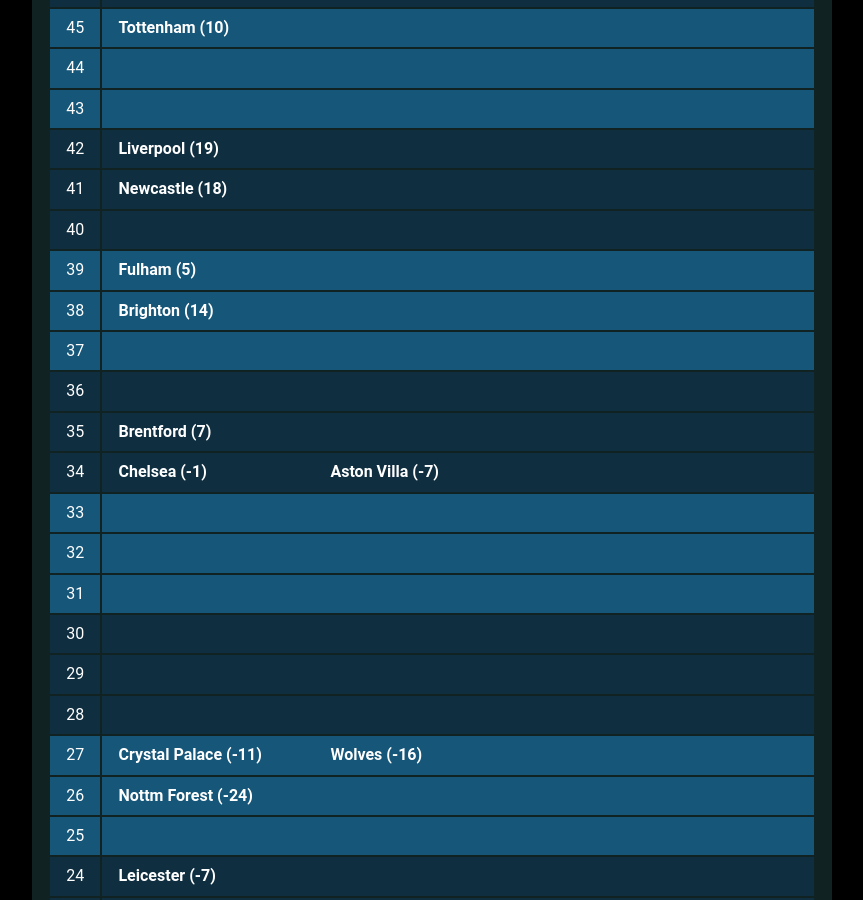
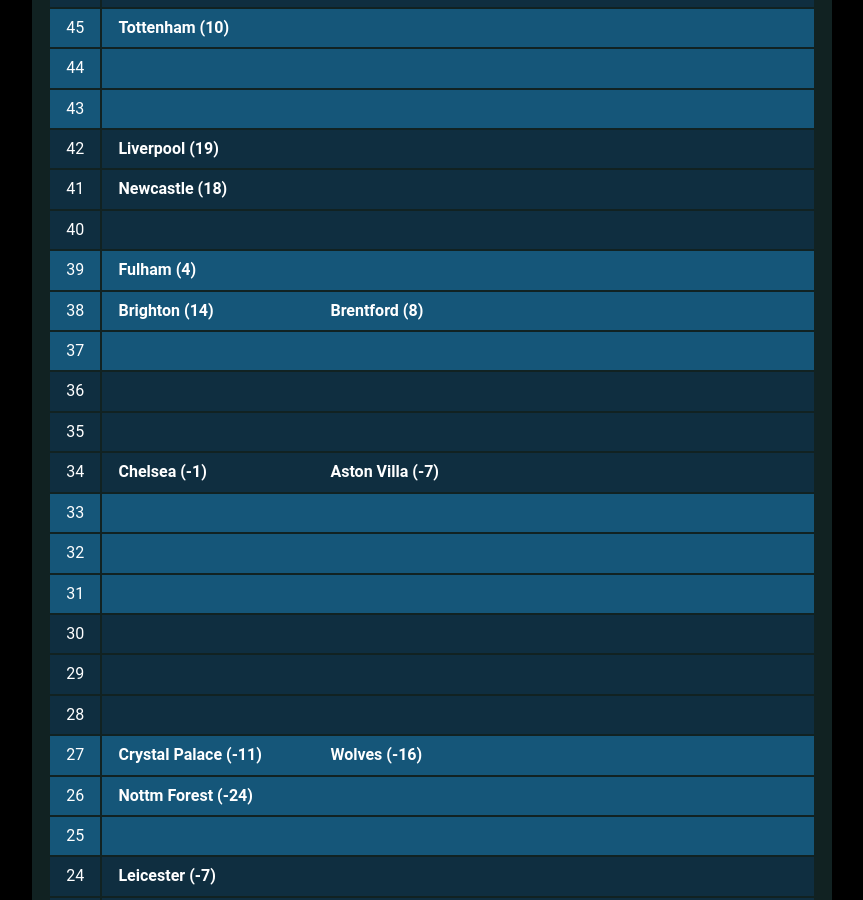
Before and after one commit to muru/muru.github.io, a Jekyll site: the page built from resources.md, in a window 1280 px wide and 900 px high, scrolled down 2204 px. Shown: the whole window, without its empty margins (208-1071 px from the left). Built offline with Jekyll 4.4.1, drawn with Linux system fonts in a browser that asks for light colours; some web fonts are replaced; some of the changed text lies outside the part shown.

Commit message:
updated cann-table: Fri 10 Mar 02:34:38 JST 2023

```diff
--- a/cann-table.html
+++ b/cann-table.html
@@ -129,13 +129,14 @@
 	<tr class="cann-row-1">
 		<td class="cann-point"> 39 </td>
 		<td class="cann-clubs">
-			<span class="club-name"> Fulham (5) </span>
+			<span class="club-name"> Fulham (4) </span>
 		</td>
  	</tr>
 	<tr class="cann-row-1">
 		<td class="cann-point"> 38 </td>
 		<td class="cann-clubs">
 			<span class="club-name"> Brighton (14) </span>
+			<span class="club-name"> Brentford (8) </span>
 		</td>
  	</tr>
 	<tr class="cann-row-1">
@@ -151,7 +152,6 @@
 	<tr class="cann-row-2">
 		<td class="cann-point"> 35 </td>
 		<td class="cann-clubs">
-			<span class="club-name"> Brentford (7) </span>
 		</td>
  	</tr>
 	<tr class="cann-row-2">
```
Also changed, not shown: other parts of cann-table.html (+1 -1 lines).
